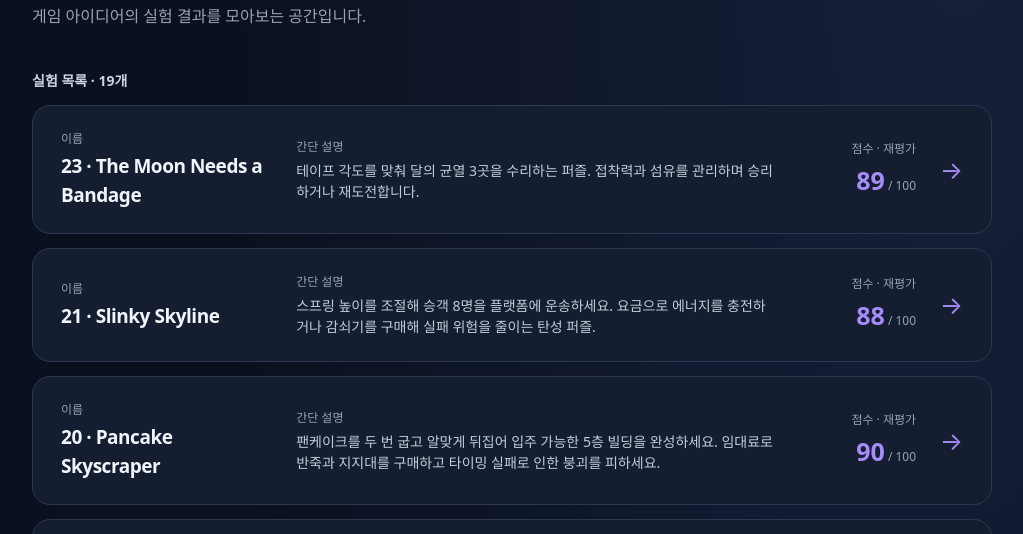
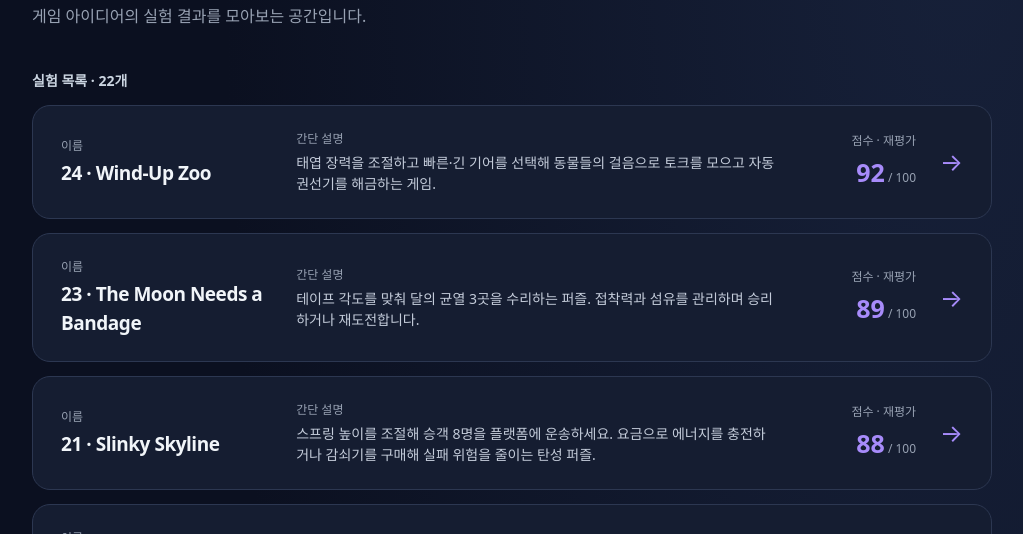
Before and after one commit to 7bvcxz/game-poc, a plain HTML site: page index.html in a window 1280 px wide. Shown: the part 192-726 px from the top of the page, without its empty margins (128-1151 px from the left). Drawn offline with Linux system fonts and the light colour scheme.

Commit message:
Add QA-verified Wind-Up Zoo to game POC index and correct count

```diff
--- a/index.html
+++ b/index.html
@@ -32,8 +32,9 @@
     <p class="eyebrow">POC COLLECTION</p>
     <h1>Game POC</h1>
     <p class="intro">게임 아이디어의 실험 결과를 모아보는 공간입니다.</p>
-    <p class="section-label">실험 목록 · 19개</p>
-        <a class="poc-card" href="./poc/23-the-moon-needs-a-bandage.html" data-source-id="GAME-20261102-23-01" aria-label="The Moon Needs a Bandage 체험하기" style="margin-bottom:14px"><span><span class="meta">이름</span><span class="name">23 · The Moon Needs a Bandage</span></span><span class="description"><span class="meta">간단 설명</span>테이프 각도를 맞춰 달의 균열 3곳을 수리하는 퍼즐. 접착력과 섬유를 관리하며 승리하거나 재도전합니다.</span><span class="score"><span class="meta">점수 · 재평가</span><strong>89</strong><small> / 100</small></span><span class="arrow" aria-hidden="true">→</span></a>
+    <p class="section-label">실험 목록 · 22개</p>
+        <a class="poc-card" href="./poc/24-wind-up-zoo.html" data-source-id="GAME-20261029-04-01" aria-label="24 · Wind-Up Zoo 플레이하기" style="margin-bottom:14px"><span><span class="meta">이름</span><span class="name">24 · Wind-Up Zoo</span></span><span class="description"><span class="meta">간단 설명</span>태엽 장력을 조절하고 빠른·긴 기어를 선택해 동물들의 걸음으로 토크를 모으고 자동 권선기를 해금하는 게임.</span><span class="score"><span class="meta">점수 · 재평가</span><strong>92</strong><small> / 100</small></span><span class="arrow" aria-hidden="true">→</span></a>
+    <a class="poc-card" href="./poc/23-the-moon-needs-a-bandage.html" data-source-id="GAME-20261102-23-01" aria-label="The Moon Needs a Bandage 체험하기" style="margin-bottom:14px"><span><span class="meta">이름</span><span class="name">23 · The Moon Needs a Bandage</span></span><span class="description"><span class="meta">간단 설명</span>테이프 각도를 맞춰 달의 균열 3곳을 수리하는 퍼즐. 접착력과 섬유를 관리하며 승리하거나 재도전합니다.</span><span class="score"><span class="meta">점수 · 재평가</span><strong>89</strong><small> / 100</small></span><span class="arrow" aria-hidden="true">→</span></a>
 <a class="poc-card" href="./poc/21-slinky-skyline.html" data-source-id="GAME-20261031-05-01" aria-label="21 · Slinky Skyline 플레이하기" style="margin-bottom:14px"><span><span class="meta">이름</span><span class="name">21 · Slinky Skyline</span></span><span class="description"><span class="meta">간단 설명</span>스프링 높이를 조절해 승객 8명을 플랫폼에 운송하세요. 요금으로 에너지를 충전하거나 감쇠기를 구매해 실패 위험을 줄이는 탄성 퍼즐.</span><span class="score"><span class="meta">점수 · 재평가</span><strong>88</strong><small> / 100</small></span><span class="arrow" aria-hidden="true">→</span></a>
     <a class="poc-card" href="./poc/20-pancake-skyscraper.html" data-source-id="GAME-20261029-13-01" aria-label="20 · Pancake Skyscraper 플레이하기" style="margin-bottom:14px"><span><span class="meta">이름</span><span class="name">20 · Pancake Skyscraper</span></span><span class="description"><span class="meta">간단 설명</span>팬케이크를 두 번 굽고 알맞게 뒤집어 입주 가능한 5층 빌딩을 완성하세요. 임대료로 반죽과 지지대를 구매하고 타이밍 실패로 인한 붕괴를 피하세요.</span><span class="score"><span class="meta">점수 · 재평가</span><strong>90</strong><small> / 100</small></span><span class="arrow" aria-hidden="true">→</span></a>
     <a class="poc-card" href="./poc/18-the-chalkboard-has-a-tide.html" data-source-id="GAME-20261102-21-01" aria-label="18 · The Chalkboard Has a Tide 플레이하기" style="margin-bottom:14px"><span><span class="meta">이름</span><span class="name">18 · The Chalkboard Has a Tide</span></span><span class="description"><span class="meta">간단 설명</span>분필로 둑을 그리고 지우개로 길을 열어 조수의 가루를 항구에 운송하세요. 세 번의 파도 동안 20개를 배달하고 자동 수문을 업그레이드하세요.</span><span class="score"><span class="meta">점수 · 재평가</span><strong>89</strong><small> / 100</small></span><span class="arrow" aria-hidden="true">→</span></a>
```
